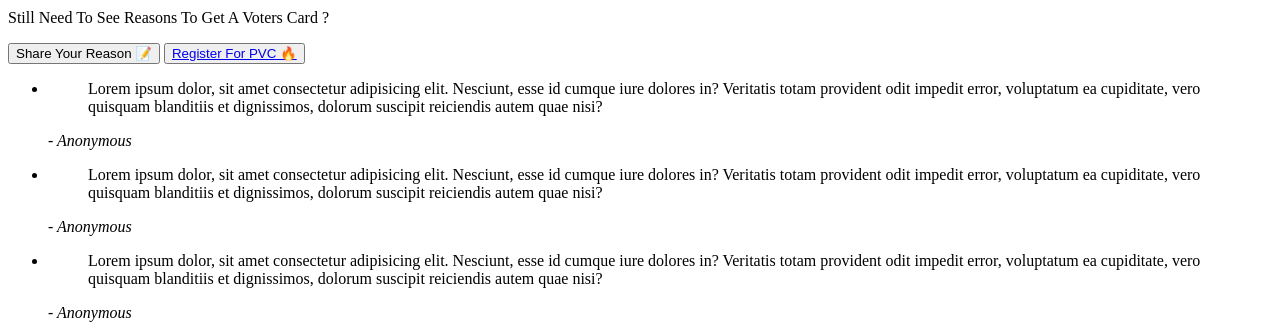
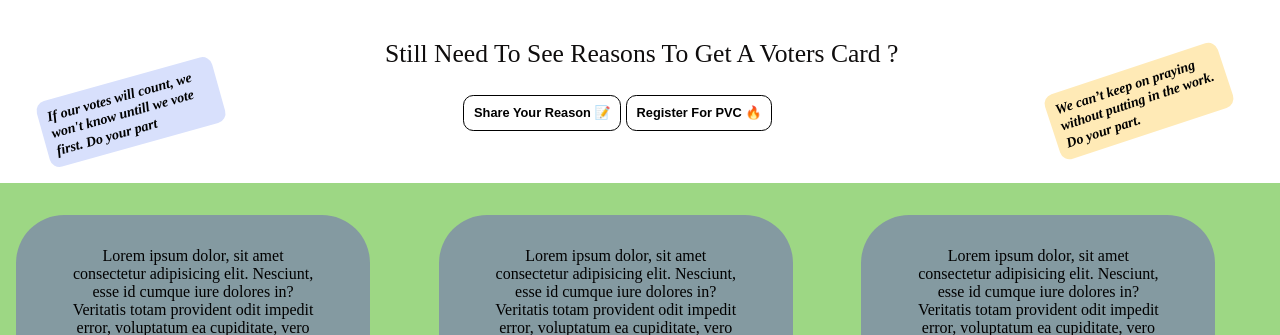
Before and after one commit to Ben-lad/sorosoke, a plain HTML site: page index.html in a window 1280 px wide. Shown: the part 306-641 px from the top of the page. Drawn offline with Linux system fonts and the light colour scheme.

Commit message:
Update index.html

```diff
--- a/index.html
+++ b/index.html
@@ -7,7 +7,7 @@
   <meta name="google-signin-scope" content="profile email">
     <meta name="google-signin-client_id" content=414725334383-ptt5g8dqjah668fcfd1f957bvpabh71s.apps.googleusercontent.com>
   <title>sorosoke</title>
-  <link rel="stylesheet" href="/css/main.css">
+  <link rel="stylesheet" href="soro.css">
   <link rel="stylesheet" href="https://cdnjs.cloudflare.com/ajax/libs/font-awesome/6.1.2/css/all.min.css" integrity="sha512-1sCRPdkRXhBV2PBLUdRb4tMg1w2YPf37qatUFeS7zlBy7jJI8Lf4VHwWfZZfpXtYSLy85pkm9GaYVYMfw5BC1A==" crossorigin="anonymous" referrerpolicy="no-referrer" />
 </head>
 <body>
```
